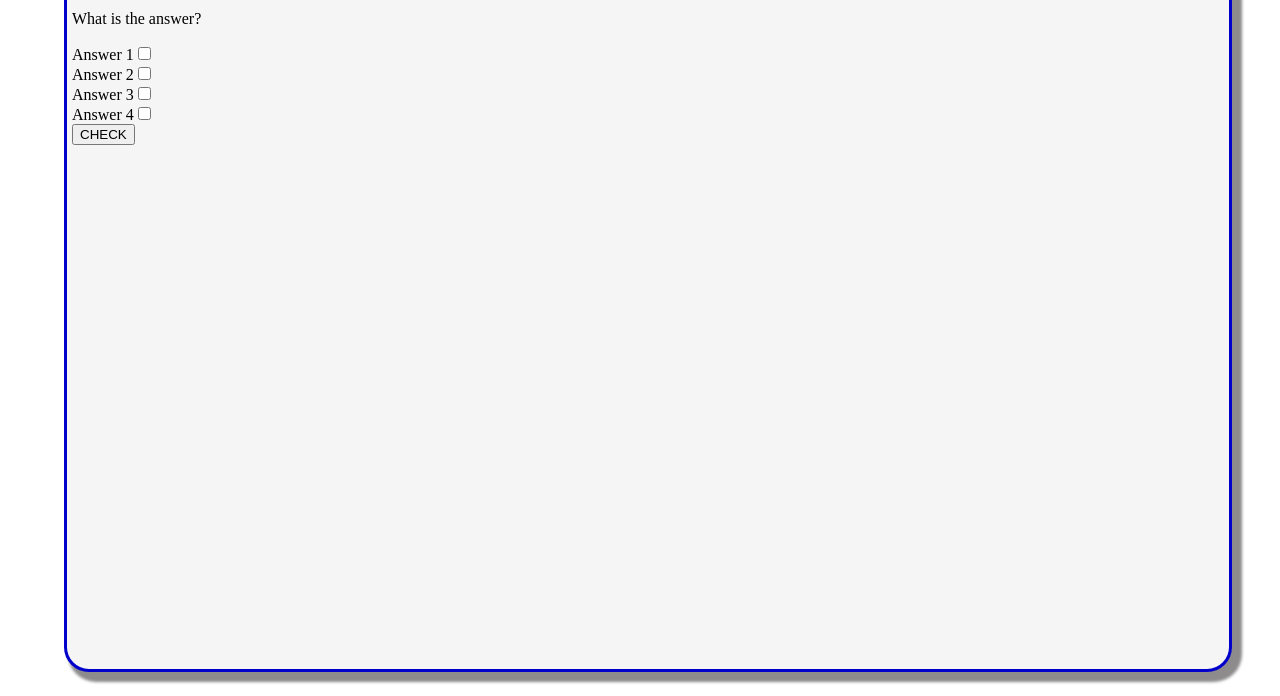
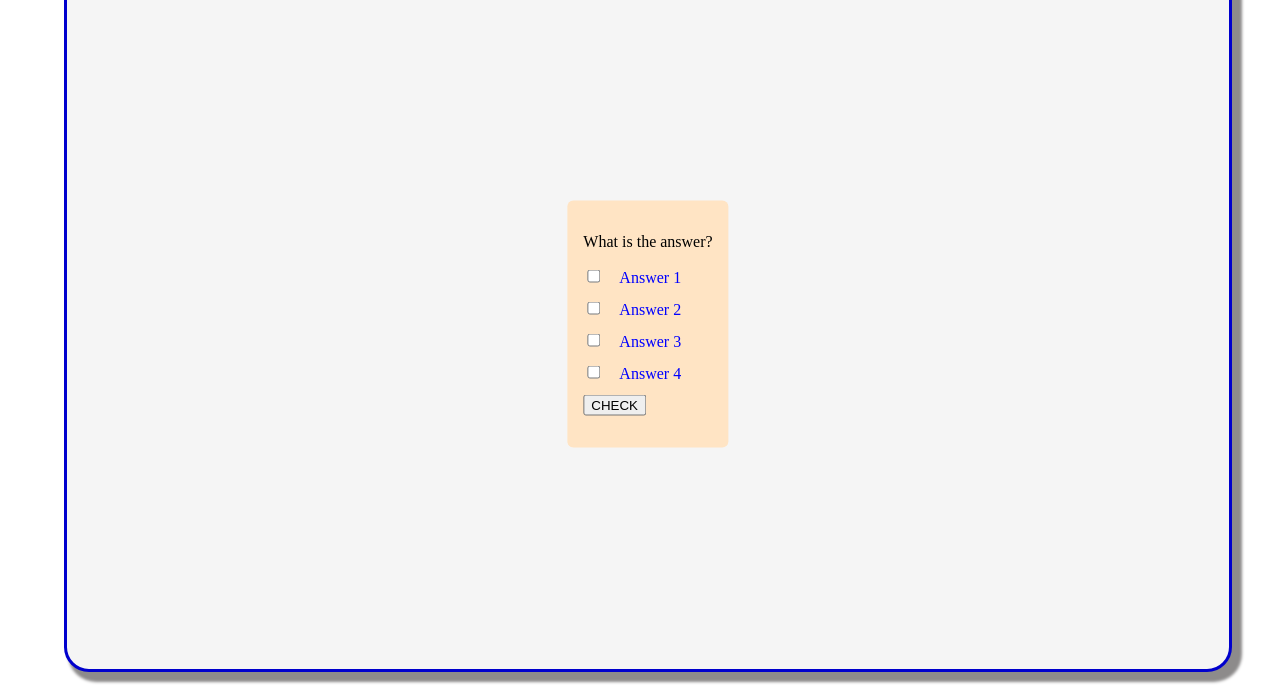
Before and after one commit to mxfoyster/quiz, a plain HTML site: page index.html in a window 1280 px wide. Both pictures are taken after a click on the button "Start Quiz". Shown: the part 104-800 px from the top of the page. Drawn offline with Linux system fonts and the light colour scheme.

Commit message:
Some basic styling and other improvements

```diff
--- /dev/null
+++ b/css/main-style.css
@@ -0,0 +1,19 @@
+.answerLabel{
+ color:blue;
+ margin-left: 1rem;
+}
+
+.answer{
+    margin-bottom: 1rem;
+}
+
+.pageContainer{
+    position: absolute;
+    left: 50%;
+    top: 50%;
+    border-radius: 6px;
+    background-color: bisque;
+    display: inline-block;
+    padding: 1rem;
+    transform: translate(-50%, -50%);
+}
--- a/index.html
+++ b/index.html
@@ -4,6 +4,7 @@
     <meta charset="UTF-8">
     <meta http-equiv="X-UA-Compatible" content="IE=edge">
     <meta name="viewport" content="width=device-width, initial-scale=1.0">
+    <link rel="stylesheet" href="css/main-style.css">
     <link rel="stylesheet" href="popup/popup.css">
     <script src="popup/popup.js" defer></script>
     <script src="js/quiz.js" defer></script>
--- a/js/quiz.js
+++ b/js/quiz.js
@@ -14,36 +14,40 @@ displayQuizPage();
 
 function displayQuizPage(){
     //create and display the question
+    const pageContainer = document.createElement("div");
+    pageContainer.classList.add("pageContainer");
+    popUpBody.appendChild(pageContainer);
     const thisQuestion = document.createElement("p");
     thisQuestion.innerHTML = quizPage.question;
-    popUpBody.appendChild(thisQuestion);
+    pageContainer.appendChild(thisQuestion);
 
     for (count = 0; count < quizPage.answers.length; count++){
-        //create the label
-        const thisCheckBoxLabel = document.createElement("label")
-        thisCheckBoxLabel.setAttribute("for", "Q" + count);
-        thisCheckBoxLabel.innerHTML = quizPage.answers[count];
-        popUpBody.appendChild(thisCheckBoxLabel);
-
         //create the checkbox
         const thisCheckBox = document.createElement("input");
         thisCheckBox.setAttribute("type", "checkbox");
         thisCheckBox.setAttribute("name", "Q" + count);
-        thisCheckBox.setAttribute("class", "answer");
-        popUpBody.appendChild(thisCheckBox);
+        thisCheckBox.classList.add("answer");
+        pageContainer.appendChild(thisCheckBox);
+
+        //create the label
+        const thisCheckBoxLabel = document.createElement("label")
+        thisCheckBoxLabel.setAttribute("for", "Q" + count);
+        thisCheckBoxLabel.classList.add("answerLabel");
+        thisCheckBoxLabel.innerHTML = quizPage.answers[count];
+        pageContainer.appendChild(thisCheckBoxLabel);
 
         //just for now, we'll add a line break
         const newLine = document.createElement("br")
-        popUpBody.appendChild(newLine);
+        pageContainer.appendChild(newLine);
     }
     //add the check answer button
     const getResult = document.createElement("button");
     getResult.setAttribute("onclick", "checkAnswer()");
     getResult.innerHTML="CHECK"
-    popUpBody.appendChild(getResult);
+    pageContainer.appendChild(getResult);
 
     //and somewhere for the result
-    popUpBody.appendChild(displayResult);
+    pageContainer.appendChild(displayResult);
 }
 
 function checkAnswer(){
```
